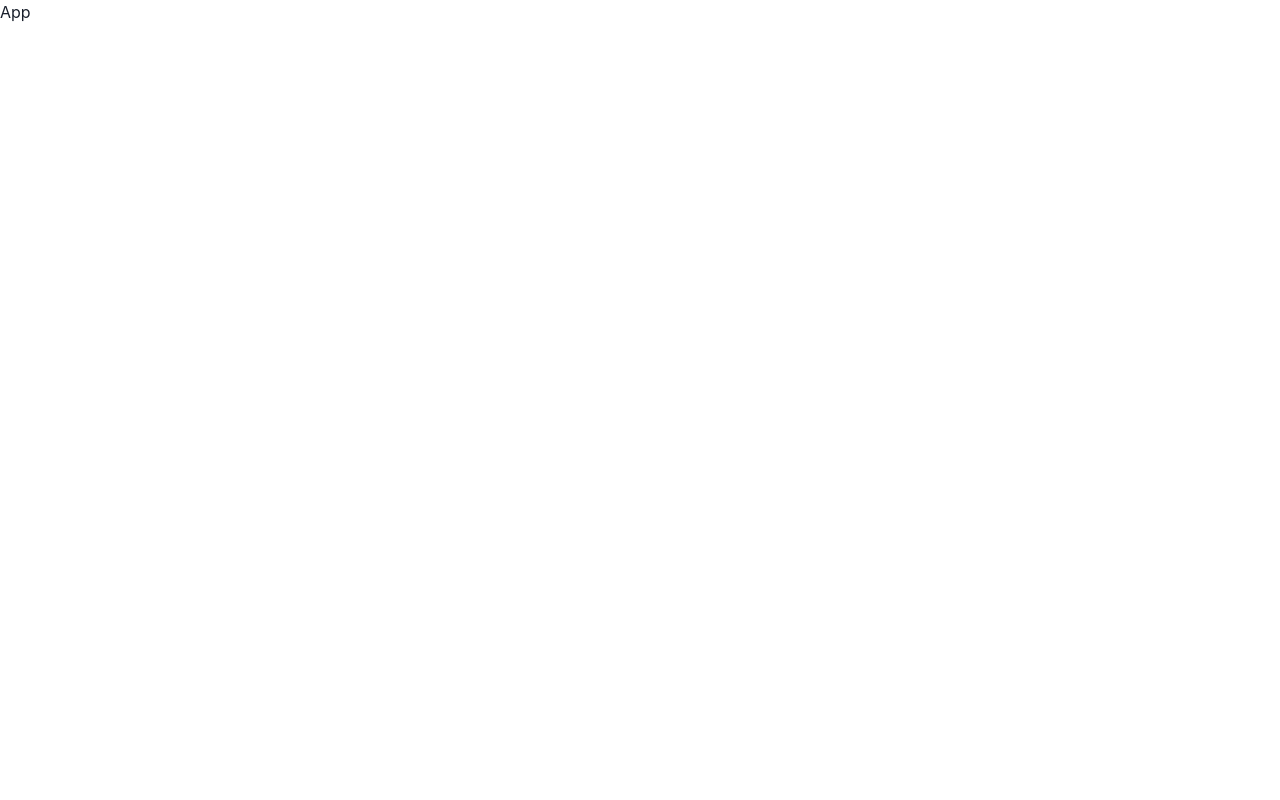
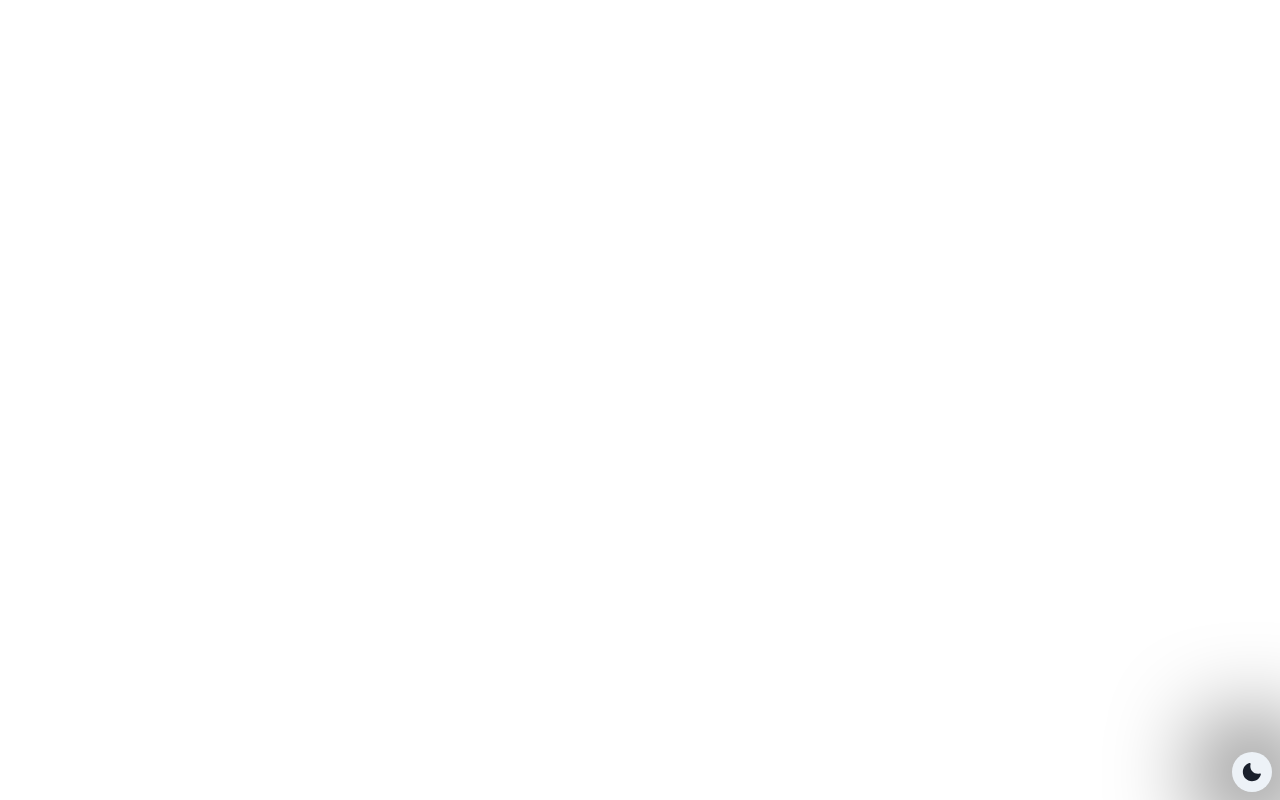
Before and after one commit to Atos20/DMS.Spa, a React (Vite) app: page / in a window 1280 px wide. Built offline with nearby package versions, Linux system fonts and the light colour scheme.

Commit message:
feat: remove app boilerplate

```diff
--- a/src/App.tsx
+++ b/src/App.tsx
@@ -1,5 +1,17 @@
-import React, { FC } from 'react';
+import { useState } from 'react';
 
-export const App: FC = () => <div>App</div>;
+import { Box } from '@chakra-ui/react';
+
+import ThemeToggleButton from './components/ThemeToggleButton';
+
+const App = (): JSX.Element => {
+  const [count, setCount] = useState(0);
+
+  return (
+    <Box>
+      <ThemeToggleButton pos="fixed" bottom="2" right="2" />
+    </Box>
+  );
+};
 
 export default App;
```
